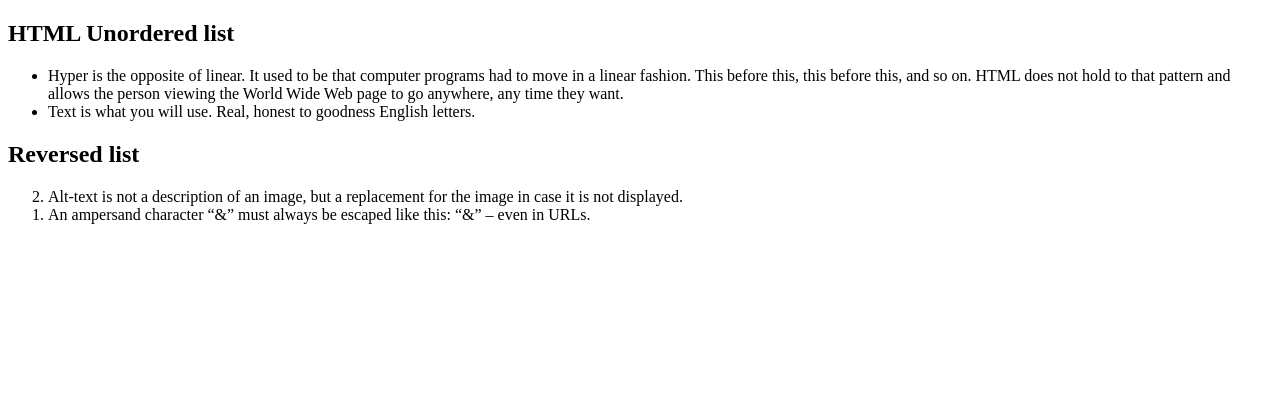
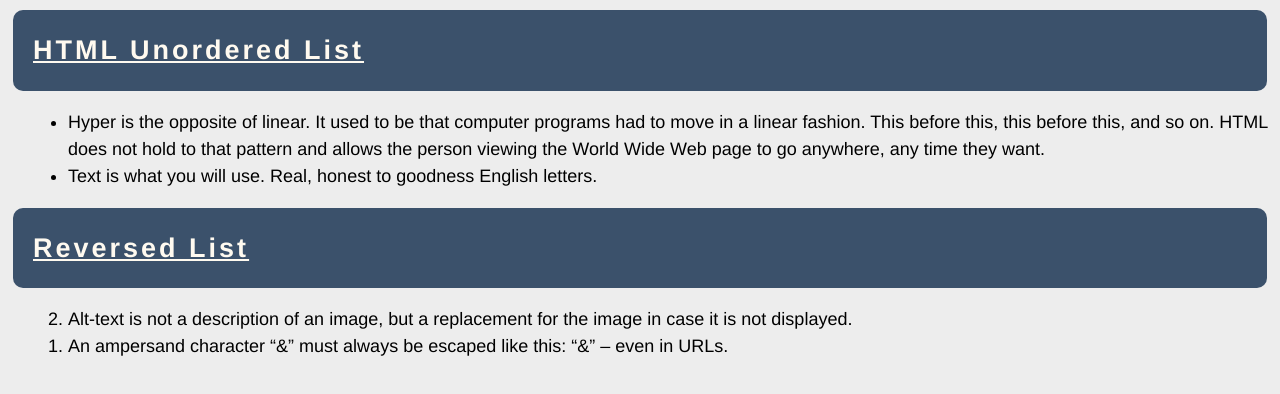
Before and after one commit to JoroRaynov/SoftUni---HTML-CSS, a plain HTML site: page 03.CSS-and-Typography-Exercise/02_Style-Lists/style-lists.html in a window 1280 px wide. Drawn offline with Linux system fonts and the light colour scheme.

Commit message:
Problem Two

```diff
--- a/03.CSS-and-Typography-Exercise/02_Style-Lists/style-lists.html
+++ b/03.CSS-and-Typography-Exercise/02_Style-Lists/style-lists.html
@@ -9,7 +9,7 @@
 <body>
     <section>
         <article>
-            <h2> HTML Unordered list</h2>
+            <h2> HTML Unordered List</h2>
 
             <ul>
                 <li>Hyper is the opposite of linear. It used to be that computer programs had to move in a linear fashion. This before this, this before this, and so on. HTML does not hold to that pattern and allows the person viewing the World Wide Web page
@@ -20,7 +20,7 @@
         </article>
 
         <article>
-            <h2>Reversed list</h2>
+            <h2>Reversed List</h2>
 
             <ol reversed>
                 <li>Alt-text is not a description of an image, but a replacement for the image in case it is not displayed.
--- a/03.CSS-and-Typography-Exercise/02_Style-Lists/styles.css
+++ b/03.CSS-and-Typography-Exercise/02_Style-Lists/styles.css
@@ -1 +1,23 @@
 /* TODO: style the html */
+
+body {
+    font-family: Helvetica, sans-serif;
+    line-height: 1.5;
+    font-size: 18px;
+    background-color: #EDEDED;
+}
+
+
+h2 {
+    text-decoration: underline;
+    padding: 20px;
+    margin: 10px 5px 10px 5px;
+    letter-spacing: 3px;
+    background-color: #3B516B;
+    border-radius: 10px;
+    color: floralwhite;
+}
+
+li{
+    margin-left: 20px;
+}
```
